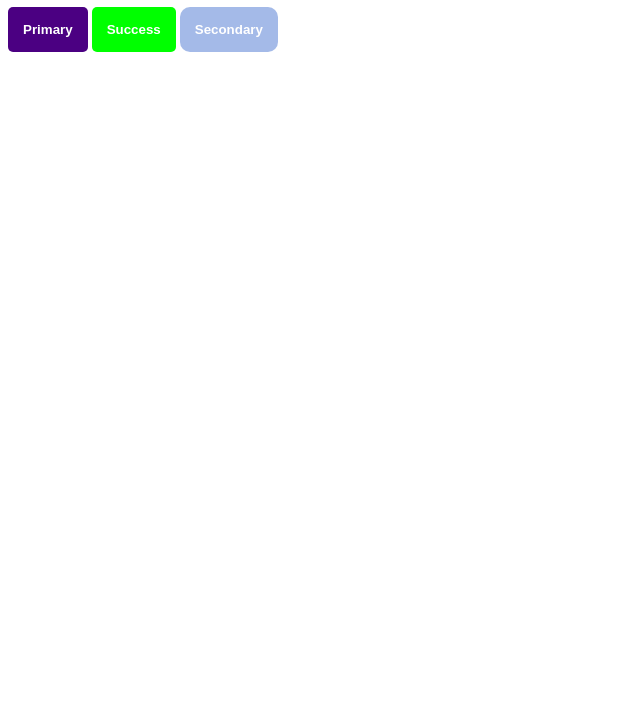
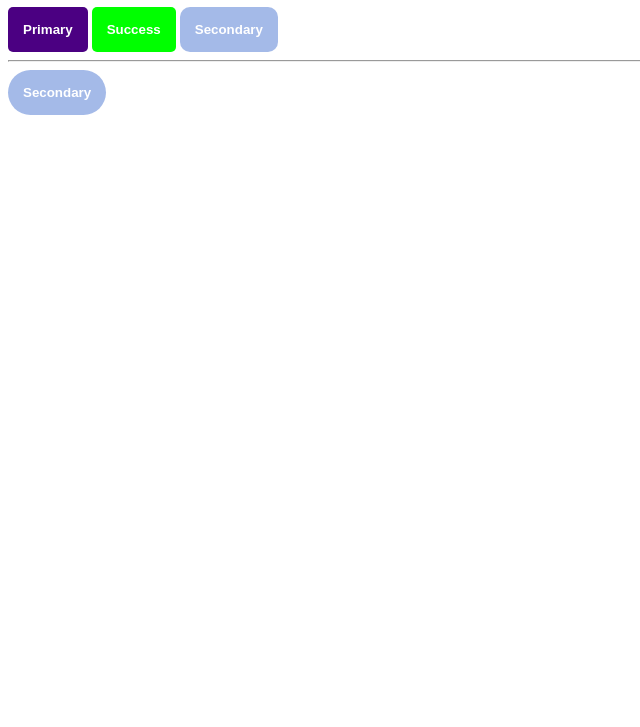
Before and after one commit to bibbss18/colorbutton, a plain HTML site: page index.html in a window 1280 px wide. Shown: the part 73-800 px from the top of the page, without its empty margins (0-640 px from the left). Drawn offline with Linux system fonts and the light colour scheme.

Commit message:
Secondary pill button

```diff
--- a/index.html
+++ b/index.html
@@ -14,5 +14,10 @@
     <button class="btn-success">Success</button>
     <button class="btn-secondary">Secondary</button>
 
+<hr>
+    <button class="btn-secondary-pill">Secondary</button>
+
+
+
 </body>
 </html>
--- a/style-Miriam.css
+++ b/style-Miriam.css
@@ -6,5 +6,14 @@
     border: none;
     border-radius: 10px;
     font-weight: bold;
+}
 
+.btn-secondary-pill
+{
+    background-color: rgba(103, 139, 216, 0.596);
+    color:white;
+    padding: 15px;
+    border: none;
+    border-radius: 35px;
+    font-weight: bold;
 }
```
